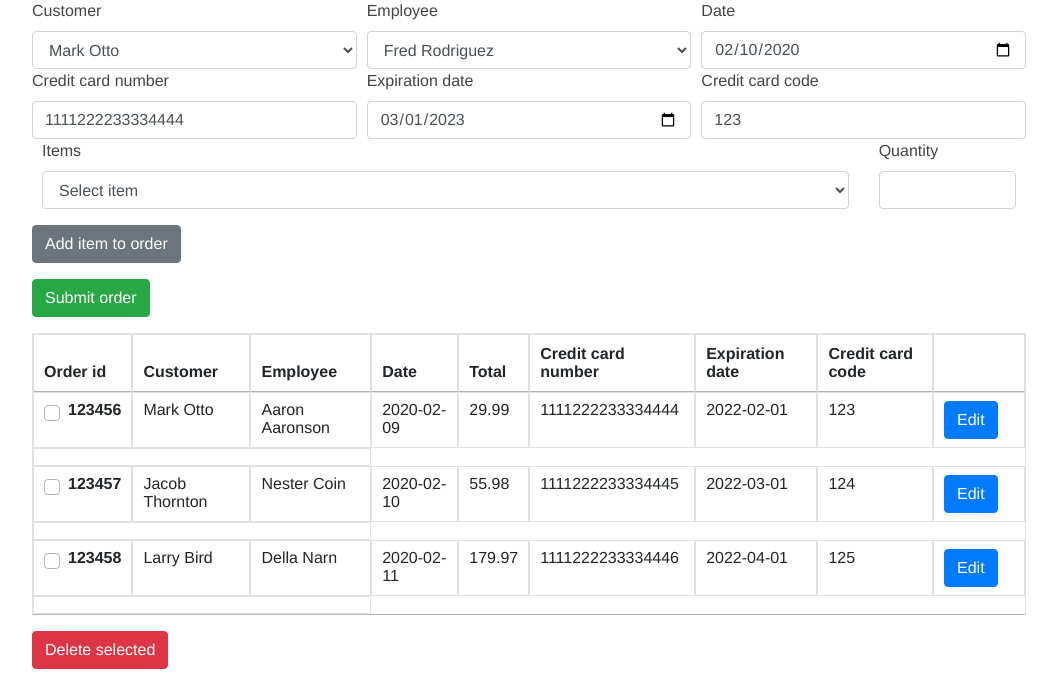
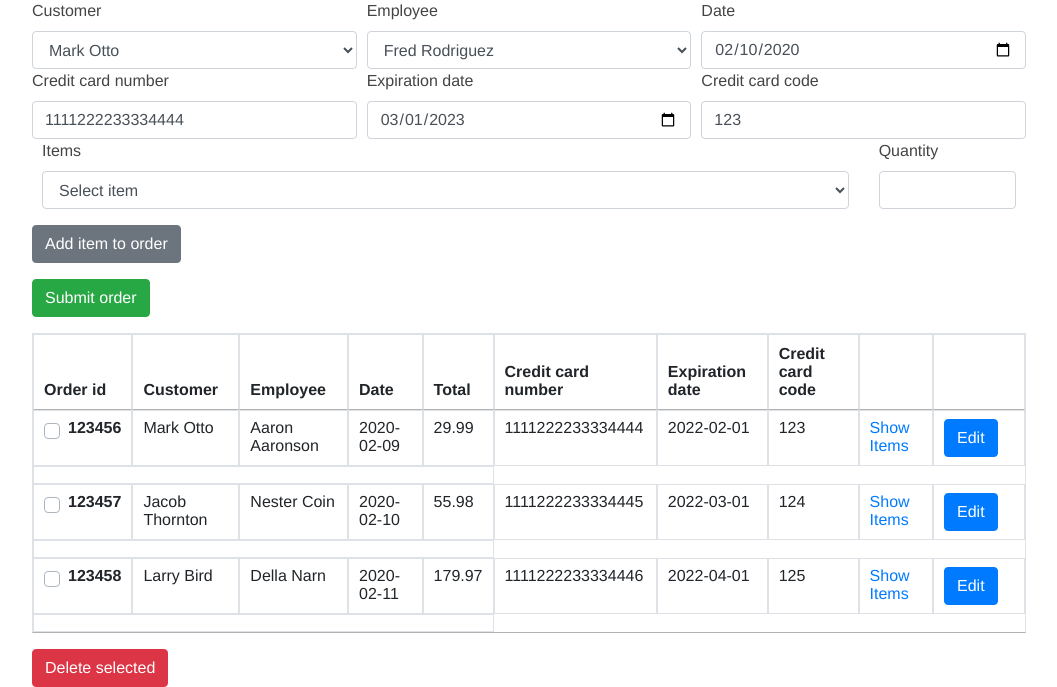
Before and after one commit to Chopsaru/CS340-Project, a Flask app: page /Orders in a window 1280 px wide. Shown: the part 191-878 px from the top of the page, without its empty margins (111-1168 px from the left). Run offline with Flask 2, Linux system fonts and the light colour scheme; some libraries are stand-ins or nearby versions.

Commit message:
Fixed Orders table "Expansion" for items.
Expand is now tied to an <a> in the respective row instead of the row itself

```diff
--- a/CS340 Project/templates/Orders.html
+++ b/CS340 Project/templates/Orders.html
@@ -80,7 +80,8 @@ $(document).ready(function() {
             <th>Expiration date</th>
             <th>Credit card code</th>
             <th></th>
-    </thead>
+            <th></th>
+</thead>
     <tbody>
         <tr>
             <th>
@@ -96,10 +97,15 @@ $(document).ready(function() {
             <td>1111222233334444</td>
             <td>2022-02-01</td>
             <td>123</td>
+            <td><a href="#" id="show_1">Show Items</a></td>
             <td class="rowBtn"><button class="btn btn-primary" type="submit">Edit</button></td>
         </tr>
         <tr>
-            <td colspan="3"><p>Risk, 29.99</p></td>
+            <td colspan="5">
+                <div id="items_1" style="display: none;">
+                    <br>Risk, 29.99
+                </div>
+            </td>
         </tr>
         <tr>
             <th>
@@ -115,13 +121,20 @@ $(document).ready(function() {
             <td>1111222233334445</td>
             <td>2022-03-01</td>
             <td>124</td>
+            <td><a href="#" id="show_2">Show Items</a></td>
             <td class="rowBtn"><button class="btn btn-primary" type="submit">Edit</button></td>
         </tr>
         <tr>
-            <td colspan="3"><p>Risk, 29.99 <br /> Scrabble, 25.99</p></td>
+            <td colspan="5">
+                <div id="items_2" style="display: none;">
+                    <br>Risk, 29.99
+                    <br>Scrabble, 25.99
+                </div>
+            </td>
         </tr>
         <tr>
-            <th><div class="custom-control custom-checkbox">
+            <th>
+                <div class="custom-control custom-checkbox">
                     <input type="checkbox" class="custom-control-input" id="customCheck3">
                     <label class="custom-control-label" for="customCheck3">123458</label>
                 </div>
@@ -133,13 +146,17 @@ $(document).ready(function() {
             <td>1111222233334446</td>
             <td>2022-04-01</td>
             <td>125</td>
+            <td><a href="#" id="show_3">Show Items</a></td>
             <td class="rowBtn"><button class="btn btn-primary" type="submit">Edit</button></td>
         </tr>
         <tr>
-            <td colspan="3"><p>Ticket to Ride, 59.99 <br />
-                Ticket to Ride, 59.99 <br />
-                Ticket to Ride, 59.99</p></td>
-
+            <td colspan="5">
+                <div id="items_3" style="display: none;">
+                    <br>Ticket to Ride, 59.99 <br />
+                    Ticket to Ride, 59.99 <br />
+                    Ticket to Ride, 59.99
+                </div>
+            </td>
         </tr>
     </tbody>
 </table>
@@ -175,18 +192,9 @@ $(document).ready(function() {
 </script>
 
 <script>
-    $(function() {
-        $("td[colspan=3]").find("p").hide();
-        $("#ordersTable").click(function(event) {
-        event.stopPropagation();
-        var $target = $(event.target);
-        if ( $target.closest("td").attr("colspan") > 1 ) {
-            $target.slideUp();
-        }
-        else {
-            $target.closest("tr").next().find("p").slideToggle();
-        }
-    });
-});
+    $("a[id^=show_]").click(function(event) {
+        $("#items_" + $(this).attr('id').substr(5)).slideToggle("slow");
+        event.preventDefault();
+    })
 </script>
 {% endblock %}
```
Also changed, not shown: 3 other files.
